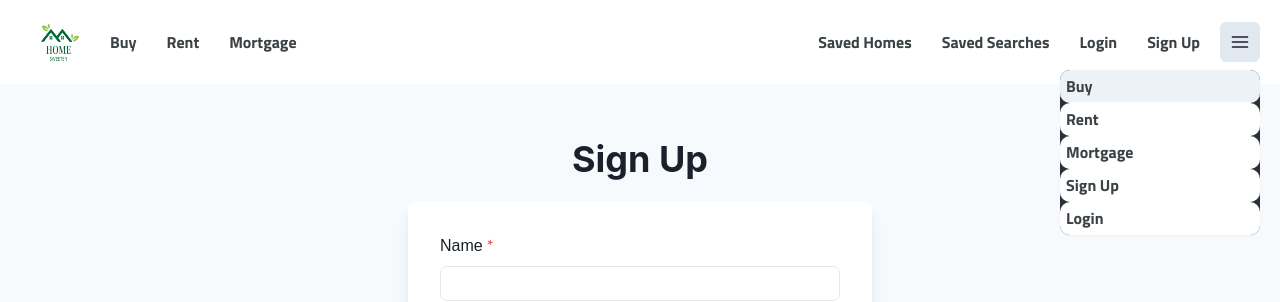
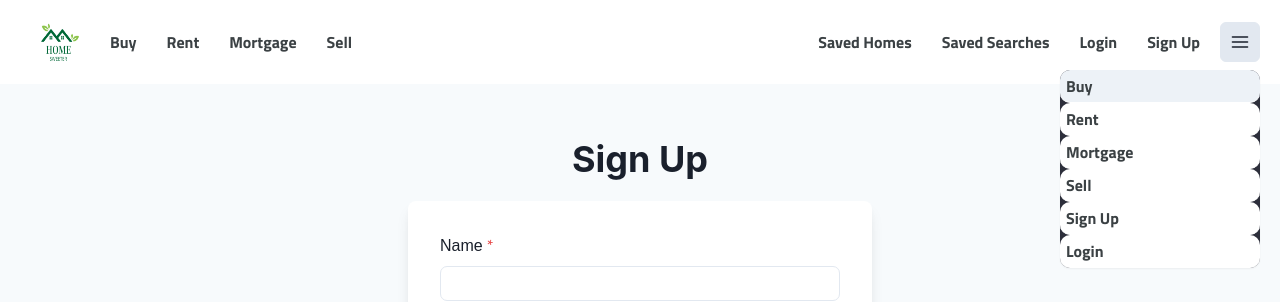
Before and after one commit to Kini99/Home-Sweeter, a React (Create React App) app in the folder frontend/: page /signup in a window 1280 px wide. Both pictures are taken after a click on the button 1240 px from the left and 42 px from the top of the page. Shown: the top 302 px of the page. Built offline with nearby package versions, Linux system fonts and the light colour scheme.

Commit message:
Alerts Added

```diff
--- a/frontend/src/Components/Home/TopPartOfHomePage/Navbar.jsx
+++ b/frontend/src/Components/Home/TopPartOfHomePage/Navbar.jsx
@@ -14,6 +14,9 @@ import logo from "./images/logo.png"
 import { Link } from "react-router-dom";
 
 const Navbar = () => {
+
+  const token=localStorage.getItem("frontendtoken")
+
   const [isMenuOpen, setIsMenuOpen] = useState(false);
 
   const handleMenuToggle = () => {
@@ -77,6 +80,41 @@ const Navbar = () => {
         >
           Mortgage
         </Box>
+        {token?<Link to="/addProperty">
+        <Box
+          position="relative"
+          fontWeight="bold"
+          color="rgb(59, 65, 68)"
+          marginRight="10px"
+          padding="10px"
+          _hover={{
+            bgColor: "#007882",
+            color: "white",
+            fontWeight: "bold",
+          }}
+          borderRadius="10px"
+          display={{ base: "none", md: "block" }}
+        >
+          Sell
+        </Box></Link>:
+        <Link to="/signin">
+        <Box
+          position="relative"
+          fontWeight="bold"
+          color="rgb(59, 65, 68)"
+          marginRight="10px"
+          padding="10px"
+          _hover={{
+            bgColor: "#007882",
+            color: "white",
+            fontWeight: "bold",
+          }}
+          borderRadius="10px"
+          display={{ base: "none", md: "block" }}
+        >
+          Sell
+        </Box></Link>}
+
       </Flex>
       <Flex ml="auto" alignItems="center">
         <Box
@@ -194,6 +232,34 @@ const Navbar = () => {
             >
               Mortgage
             </MenuItem>
+            {token?<Link to="/addProperty">
+            <MenuItem
+              onClick={handleMenuToggle}
+              px="6px"
+              py="4px"
+              borderRadius="10px"
+              fontWeight="bold"
+              color="rgb(59, 65, 68)"
+              _hover={{ bgColor: "#007882", color: "white" }}
+              borderBottom="1px solid white"
+              transition="background-color 0.3s ease"
+            >
+          Sell
+        </MenuItem></Link>:
+        <Link to="/signin">
+        <MenuItem
+              onClick={handleMenuToggle}
+              px="6px"
+              py="4px"
+              borderRadius="10px"
+              fontWeight="bold"
+              color="rgb(59, 65, 68)"
+              _hover={{ bgColor: "#007882", color: "white" }}
+              borderBottom="1px solid white"
+              transition="background-color 0.3s ease"
+            >
+          Sell
+        </MenuItem></Link>}
             <Link to="/signup">
             <MenuItem
               onClick={handleMenuToggle}
--- a/frontend/src/Pages/Signin.jsx
+++ b/frontend/src/Pages/Signin.jsx
@@ -32,8 +32,9 @@ export const Signin = () => {
 
     axios.post("http://localhost:8080/users/login", payload)
       .then((res) =>{
-         console.log(res.data);
+         alert(res.data.msg);
          localStorage.setItem("frontendtoken",res.data.token)
+         window.location("/buyproducts")
         })
       .catch((err) => console.log(err));
 
--- a/frontend/src/Pages/Signup.jsx
+++ b/frontend/src/Pages/Signup.jsx
@@ -44,9 +44,9 @@ export const Signup = () => {
 
     axios.post("http://localhost:8080/users/register", payload)
     .then((res) =>
-    console.log(res.data)
+    alert(res.data.msg)
     )
-    .catch((err) => console.log(err));
+    .catch((err) => console.log(err.message));
 
     setName("");
     setEmail("");
```
Also changed, not shown: 1 other file (tests, documents, lock files or other folders).
